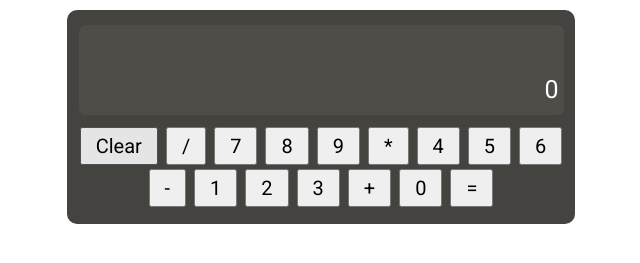
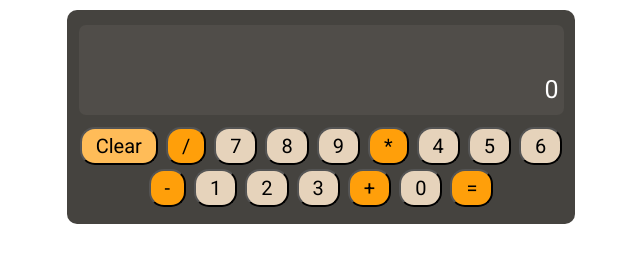
Before and after one commit to scuddi/odin-calculator, a plain HTML site: page index.html in a window 1280 px wide. In both pictures the pointer is over the button "Clear". Shown: the part 81-344 px from the top of the page, without its empty margins (319-959 px from the left). Drawn offline with Linux system fonts and the light colour scheme.

Commit message:
Add styling to the button
Added final styling to the buttons; unless i comme
up with a better design of the buttons as its not
perfect.

Size and order are the next step to style the buttons.

```diff
--- a/style.css
+++ b/style.css
@@ -62,29 +62,52 @@ h1 {
 }
 
 button {
-
+    border-radius: 15px;
+    border-color: black;
+    border-width: 2px;
 }
 
 .general-button {
     font-size: 20px;
     padding: 5px 14px;
     margin: 2px 4px;
+    background-color: #ff9f0a;
+}
+
+.general-button:hover {
+    background-color:#ffbc58
 }
 
 .digit {
     font-size: 20px;
     padding: 5px 14px;
     margin: 2px 4px;
+    background-color: rgb(230, 211, 187);
 }
+
+.digit:hover {
+    background-color: rgb(238, 238, 238);
+}
+
 
 .operator {
     font-size: 20px;
     padding: 5px 14px;
     margin: 2px 4px;
+    background-color: #ff9f0a;
+}
+
+.operator:hover {
+    background-color:#ffbc58
 }
 
 .equal {
     font-size: 20px;
     padding: 5px 14px;
     margin: 2px 4px;
+    background-color: #ff9f0a;
 }
+
+.equal:hover {
+    background-color:#ffbc58
+}
```
